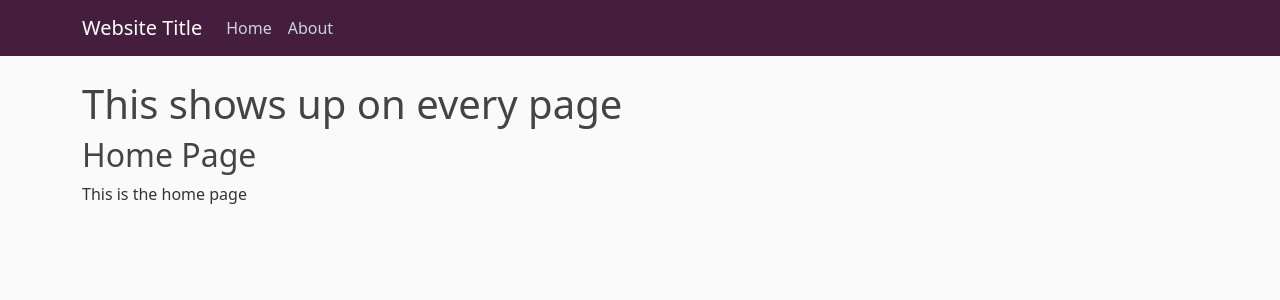
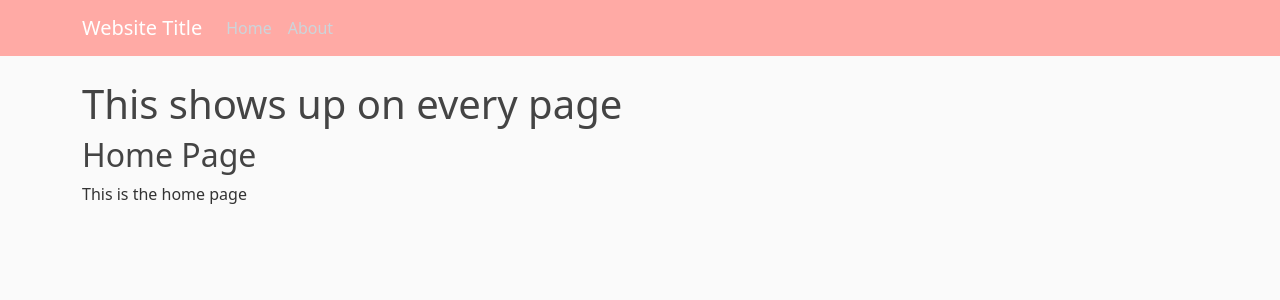
Before and after one commit to KalemS/pythonAnywhereDemo, a Flask app: page / in a window 1280 px wide. Shown: the top 300 px of the page. Run offline with Flask 3, Linux system fonts and the light colour scheme.

Commit message:
fix again

```diff
--- a/main.py
+++ b/main.py
@@ -29,7 +29,7 @@ def register():
 @app.route("/update_server", methods=['POST'])
 def webhook():
     if request.method == 'POST':
-        repo = git.Repo('/home/pythonAnywhereDemo/KalemS')
+        repo = git.Repo('/home/pythonAnywhereDemo/pythonAnywhereDemo')
         origin = repo.remotes.origin
         origin.pull()
         return 'Updated PythonAnywhere successfully', 200
--- a/static/main.css
+++ b/static/main.css
@@ -9,7 +9,7 @@ h1, h2, h3, h4, h5, h6 {
 }
 
 .bg-steel {
-  background-color: #451e3e;
+  background-color: #ffaaa5;
 }
 
 .site-header .navbar-nav .nav-link {
```
